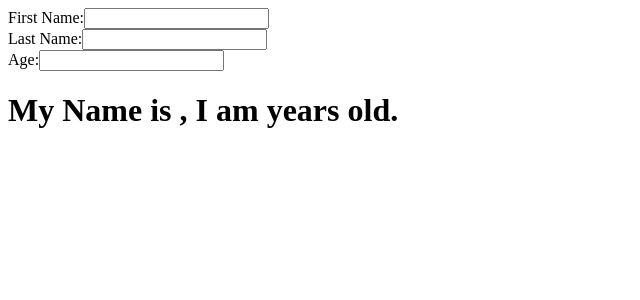
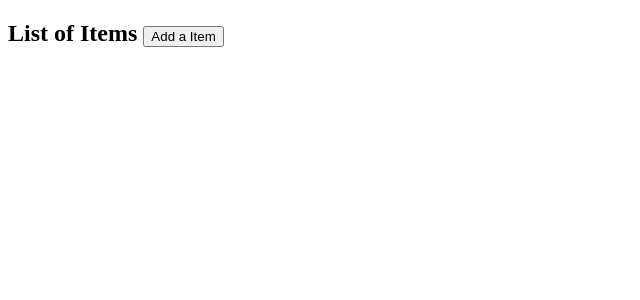
Before and after one commit to MrTwinkleSharma/Full-Stack-React, a React (Create React App) app in the folder tut-app/: page / in a window 1280 px wide. Shown: the top 300 px of the page, without its empty margins (0-640 px from the left). Built offline with nearby package versions, Linux system fonts and the light colour scheme.

Commit message:
useState with Array

```diff
--- a/tut-app/src/components/App.jsx
+++ b/tut-app/src/components/App.jsx
@@ -1,9 +1,9 @@
 import React, { Component } from 'react';
-import HookCounter from './useStateObj.jsx';
+import UseStateArray from './UseStateArray.jsx';
 
 class App extends Component {
     render(){
-        return <HookCounter/>;
+        return <UseStateArray/>;
     }
 }
 export default App;
--- /dev/null
+++ b/tut-app/src/components/UseStateArray.jsx
@@ -0,0 +1,27 @@
+import React, { useState } from 'react';
+
+
+function UseStateArray () {
+
+    const [myArr, setArr] = useState([]);
+
+    const addItems = () =>{
+        setArr([...myArr, {
+            id:myArr.length,
+            num: Math.floor(Math.random() * 11)    // returns a random integer from 0 to 10
+        }]);
+    }
+
+    return <>
+    <span>
+    <h2>List of Items <button onClick={addItems}>Add a Item</button></h2>
+    </span>
+    {
+        myArr.map( (element)=>{return <div key={element.id}>{element.num}</div>} )
+    }
+
+    </>
+}
+
+
+export default UseStateArray;
--- a/tut-app/src/components/useStateObj.jsx
+++ /dev/null
@@ -1,27 +0,0 @@
-import React, { useState } from 'react';
-
-
-function HookCounter () {
-
-    const [myObj, setObj] = useState({
-        firstName:"",
-        lastName:"",
-        age:""
-    });
-
-    return <>
-    <div>First Name:
-    <input type="text" value={myObj.firstName} onChange={(event)=>setObj({...myObj, firstName :event.target.value})}/>
-    </div>
-    <div>Last Name:
-    <input type="text" value={myObj.lastName} onChange={(event)=>setObj({...myObj,lastName :event.target.value})}/>
-    </div>
-    <div>Age:
-    <input type="text" value={myObj.age} onChange={(event)=>setObj({...myObj,age: event.target.value})}/>
-    </div>
-    <h1> My Name is {myObj.firstName} {myObj.lastName}, I am {myObj.age} years old.</h1>
-    </>
-}
-
-
-export default HookCounter;
```
